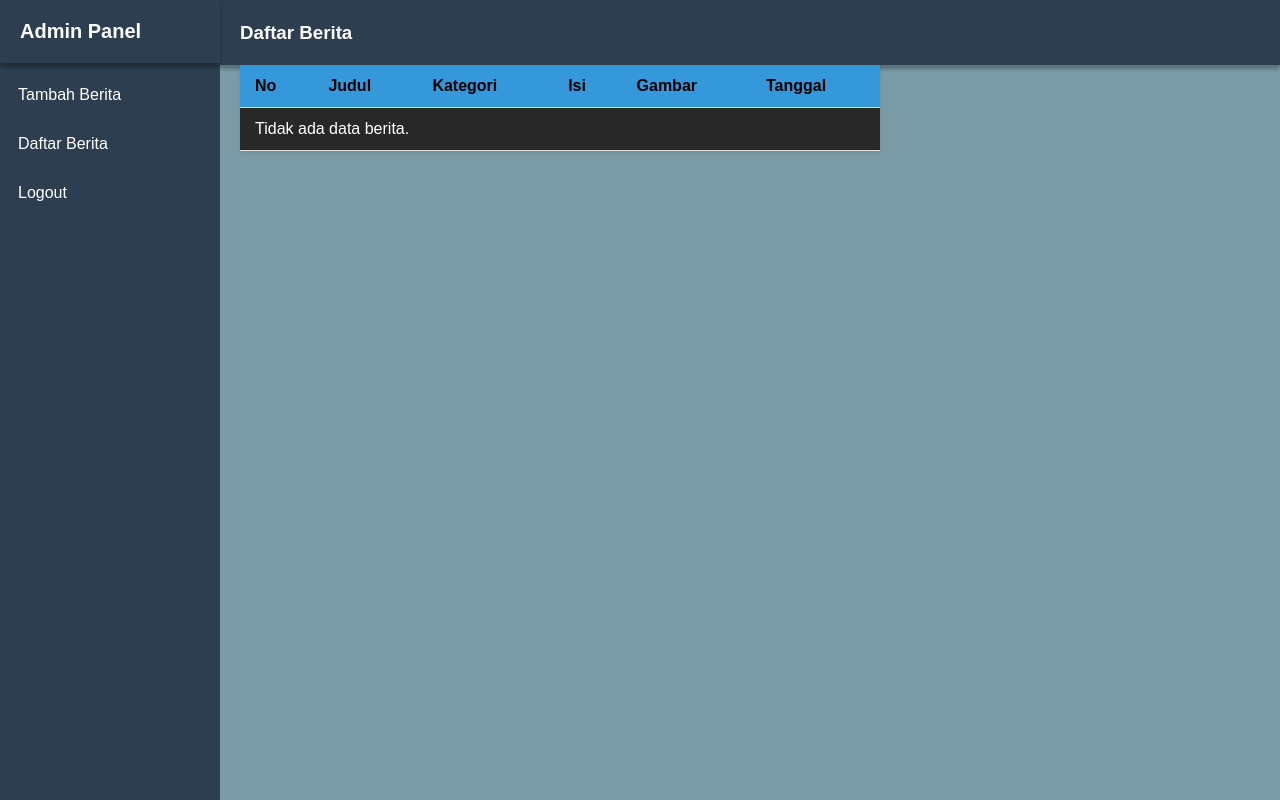
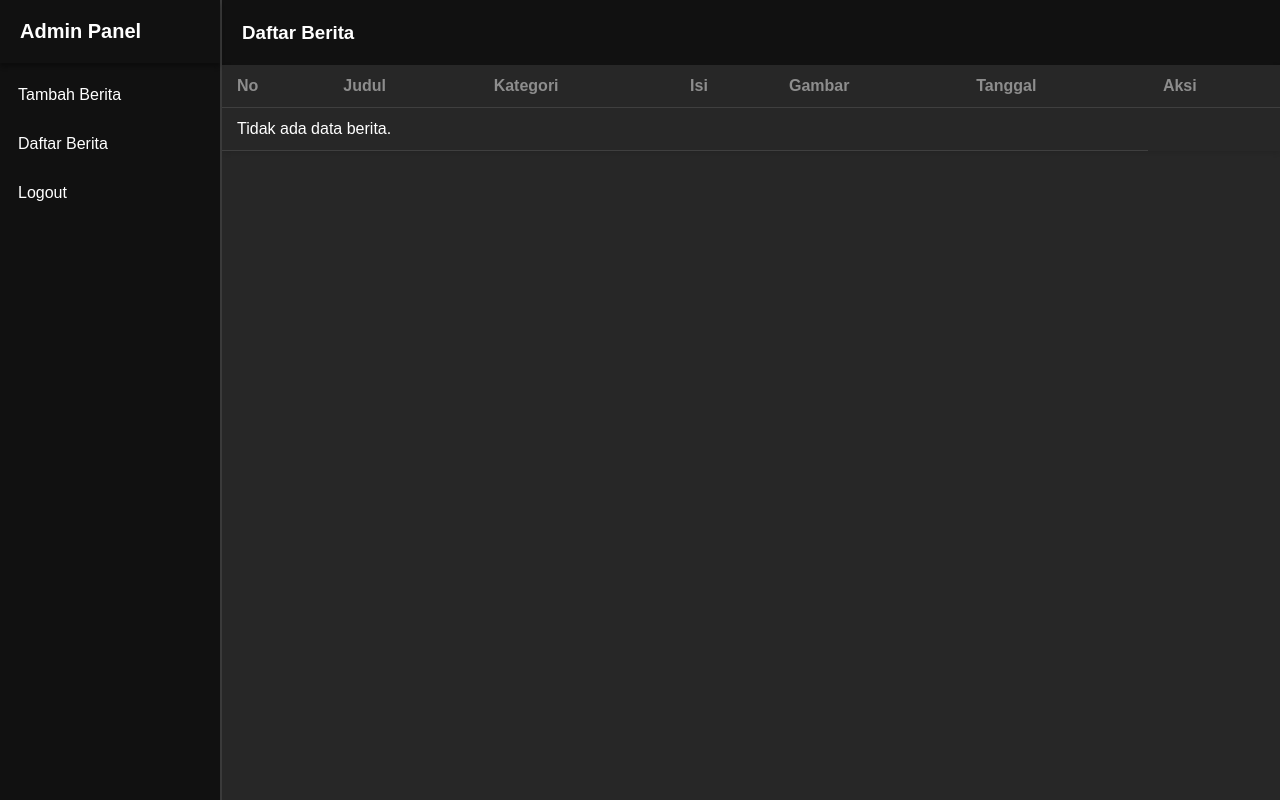
Before and after one commit to imAbizars/portalberita_kelompok1, a PHP site: page /dashboard.php?page=daftarberita in a window 1280 px wide. Run offline with PHP 8.4, Linux system fonts and the light colour scheme; the visitor is signed in with stand-in values (Sample User, id 1); data that the repository does not hold is empty.

Commit message:
add logout & change dashboard color

```diff
--- a/daftarberita.php
+++ b/daftarberita.php
@@ -1,14 +1,13 @@
 <?php
 include 'koneksi.php';
 
-// Ambil data berita
-$query = "SELECT b.judul, b.konten, k.nama_kategori, b.image, b.created_at
+$query = "SELECT b.id, b.judul, b.konten, k.nama_kategori, b.image, b.created_at
           FROM berita b
           JOIN kategori k ON b.category_id = k.id
           ORDER BY b.created_at DESC";
 $result = $conn->query($query);
 ?>
-
+<div class="table-container">
   <table>
       <thead>
       <tr style=" color:black;">
@@ -18,6 +17,7 @@ $result = $conn->query($query);
           <th>Isi</th>
           <th>Gambar</th>
           <th>Tanggal</th>
+          <th>Aksi</th>
       </tr>
       </thead>
       <tbody>
@@ -32,6 +32,12 @@ $result = $conn->query($query);
               echo "<td>" . substr(strip_tags($row['konten']), 0, 100) . "...</td>";
               echo "<td><img src='images/{$row['image']}' alt='Gambar' width='80'></td>";
               echo "<td>{$row['created_at']}</td>";
+              echo "<td>
+                <form action='hapusberita.php' method='POST' onsubmit=\"return confirm('Yakin ingin menghapus berita ini?');\">
+                  <input type='hidden' name='id' value='{$row['id']}'>
+                  <button type='submit' style='background-color:red;color:white;border:none;padding:6px 10px;border-radius:4px;'>Hapus</button>
+                </form>
+              </td>";
               echo "</tr>";
               $no++;
           }
@@ -41,3 +47,4 @@ $result = $conn->query($query);
       ?>
       </tbody>
   </table>
+</div>
--- a/dashboard.css
+++ b/dashboard.css
@@ -16,10 +16,11 @@ body {
 /* Sidebar */
 .sidebar {
   width: 220px;
-  background-color: #2c3e50;
+  background-color: #111111;
   color: white;
   display: flex;
   flex-direction: column;
+  border-right: 2px solid rgb(58, 58, 58);
 }
 
 .sidebar-header {
@@ -52,26 +53,27 @@ body {
 }
 
 .sidebar-menu a:hover {
-  background-color: #34495e;
+  background-color: #272727;
 }
 
 /* Main Content */
 .main-content {
   flex: 1;
-  background-color: rgb(123, 156, 167);
+  background-color:#272727;
   overflow-y: auto;
   color: white;
+
 }
 
 .main-header {
-  background-color: #2c3e50;
+  background-color: #111111;
   color: white;
   padding: 3px 20px;
   box-shadow: 0 4px 4px rgba(0,0,0,0.3);
 }
 
 .form-container {
-  padding-left: 20px;
+  padding-left: 40px;
   width: 40rem;
 }
 .form-container h4{
@@ -93,7 +95,7 @@ form input[type="file"] {
 
 form input[type="submit"] {
   padding: 10px 20px;
-  background-color: #2980b9;
+  background-color: #3a3a3a;
   color: white;
   border: none;
   cursor: pointer;
@@ -101,29 +103,32 @@ form input[type="submit"] {
 }
 
 form input[type="submit"]:hover {
-  background-color: #3498db;
+  background-color: #4b4b4b;
 }
-
+.table-container{
+  background-color: #272727;
+}
 table {
   width: 100%;
   border-collapse: collapse;
-  background-color: rgb(41, 40, 40);
   box-shadow: 0 2px 5px rgba(0,0,0,0.1);
 }
 
-table thead {
-  background-color: #3498db;
-  color: white;
+table thead th {
+  color: rgb(141, 141, 141);
+  background-color: #272727;
+  font-weight: bold;
 }
 
 table th, table td {
+  color: rgb(255, 255, 255);
   padding: 12px 15px;
   text-align: left;
-  border-bottom: 1px solid #ddd;
+  border-bottom: 1px solid #3f3f3f; /* border antar sel */
 }
 
 table tbody tr:hover {
-  background-color: #f1f1f1;
+  background-color: #333232; /* warna hover lebih terang */
 }
 
 img {
--- a/dashboard.php
+++ b/dashboard.php
@@ -55,9 +55,7 @@ $judul_halaman = $page_titles[$page] ?? 'Dashboard';
       <nav class="main-header">
         <h3><?= $judul_halaman ?></h3>
       </nav>
-      <div class="form-container">
         <?php include $page . '.php'; ?>
-      </div>
     </main>
   </div>
 </body>
--- a/login.php
+++ b/login.php
@@ -60,6 +60,9 @@ if ($_SERVER['REQUEST_METHOD'] === 'POST') {
                     <input type="password" name="password" required><br><br>
                     <button type="submit">Login</button>
                 </form>
+                <?php if (isset($_GET['logout']) && $_GET['logout'] == 1): ?>
+                    <div class="alert success">Anda telah berhasil logout.</div>
+                <?php endif; ?>
             </div>
         </div>
         <div class="image">
--- a/tambahberita.php
+++ b/tambahberita.php
@@ -1,3 +1,5 @@
+
+<div class="form-container">
     <h4>Masukkan Berita Hari Ini</h4>
     <form action="controller.php" method="POST" enctype="multipart/form-data">
       <label>Judul Berita:</label><br>
@@ -22,3 +24,4 @@
 
       <input type="submit" value="Buat Berita">
     </form>
+</div>
```
Also changed, not shown: controller.php (+6 -9 lines), hapusberita.php (added, +21 -0 lines), logout.php (added, +7 -0 lines), images/bgakatsuki.jpg (added), images/bombdevil.jpg (deleted), images/famine.png (deleted), images/gedung1.jpg (deleted), images/larry.jpg (deleted), images/ppsaya.jpg (added), images/suki1.jpg (deleted). Lines whose indentation alone changed are shown as unchanged.
